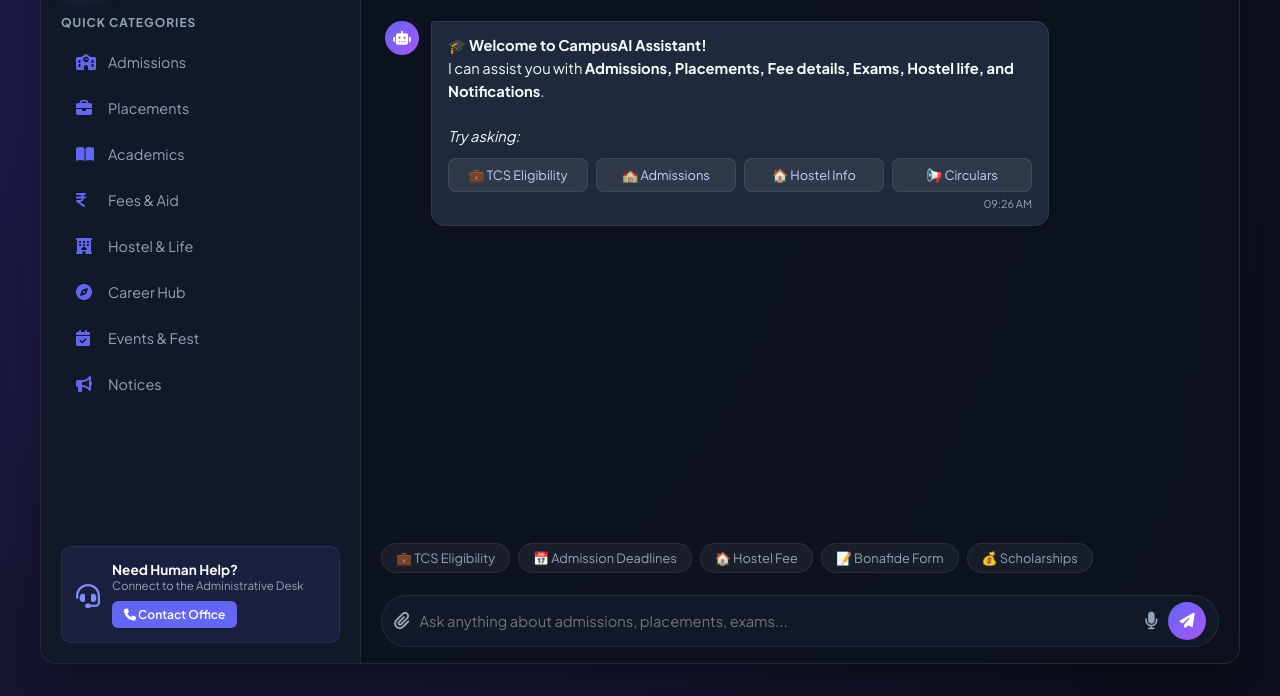
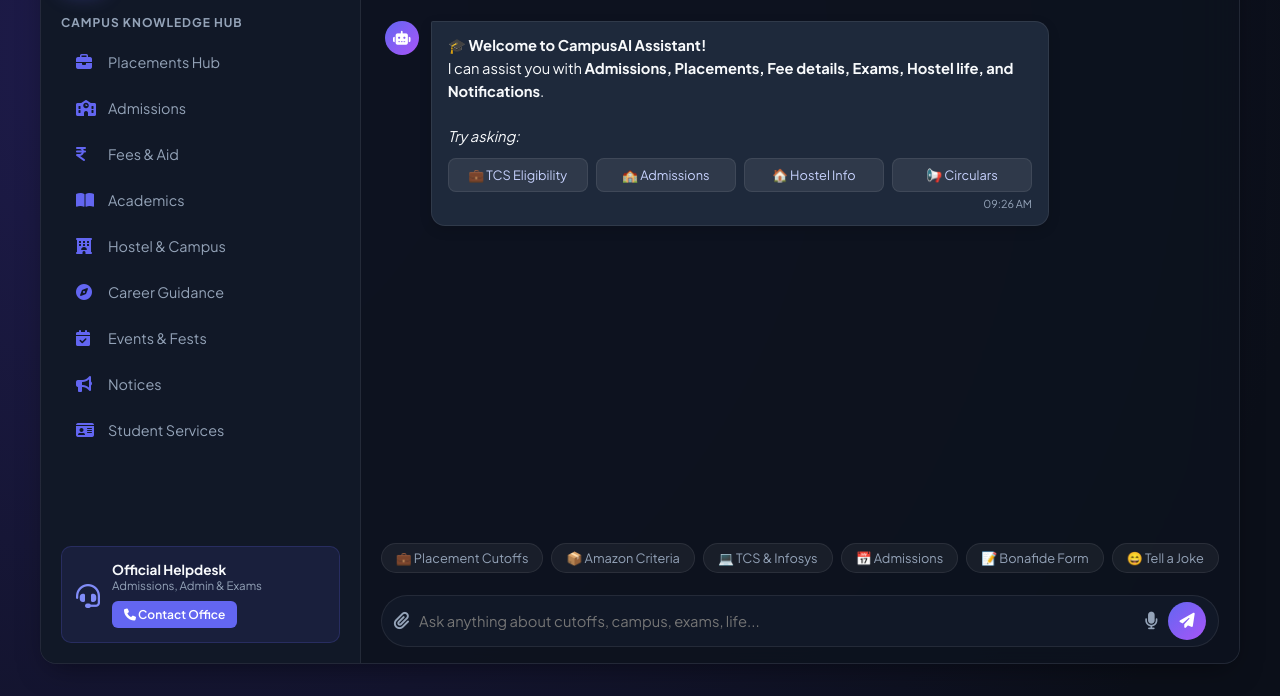
Before and after one commit to TulasiPolireddy/Ai-chat-bot, a plain HTML site: page index.html in a window 1280 px wide. Shown: the part 104-800 px from the top of the page. Drawn offline with Linux system fonts and the light colour scheme.

Commit message:
Update title and enhance sidebar content

```diff
--- a/index.html
+++ b/index.html
@@ -3,7 +3,7 @@
 <head>
     <meta charset="UTF-8">
     <meta name="viewport" content="width=device-width, initial-scale=1.0">
-    <title>CampusAI | Smart College Assistant</title>
+    <title>CampusAI | 4-Language Smart College Assistant</title>
     <!-- Google Fonts -->
     <link href="https://fonts.googleapis.com/css2?family=Plus+Jakarta+Sans:wght@300;400;500;600;700&display=swap" rel="stylesheet">
     <!-- Font Awesome Icons -->
@@ -13,7 +13,7 @@
 <body>
 
     <div class="chat-app-container">
-        <!-- Sidebar / Navigation Drawer -->
+        <!-- Sidebar Navigation -->
         <aside class="chat-sidebar" id="chatSidebar">
             <div class="brand">
                 <div class="brand-logo">
@@ -21,46 +21,49 @@
                 </div>
                 <div>
                     <h2>CampusAI</h2>
-                    <span class="badge">v2.5 Hybrid</span>
+                    <span class="badge">Multilingual 4-in-1</span>
                 </div>
             </div>
 
             <div class="sidebar-section">
-                <h3>Quick Categories</h3>
+                <h3>Campus Knowledge Hub</h3>
                 <div class="category-list">
-                    <button class="cat-btn" onclick="sendQuickPrompt('Tell me about Admissions')">
+                    <button class="cat-btn" onclick="sendQuickPrompt('Placement eligibility and company criteria')">
+                        <i class="fa-solid fa-briefcase"></i> <span>Placements Hub</span>
+                    </button>
+                    <button class="cat-btn" onclick="sendQuickPrompt('College admission process and dates')">
                         <i class="fa-solid fa-school"></i> <span>Admissions</span>
                     </button>
-                    <button class="cat-btn" onclick="sendQuickPrompt('Placement statistics and companies')">
-                        <i class="fa-solid fa-briefcase"></i> <span>Placements</span>
+                    <button class="cat-btn" onclick="sendQuickPrompt('Fee structure, deadlines and scholarships')">
+                        <i class="fa-solid fa-indian-rupee-sign"></i> <span>Fees & Aid</span>
                     </button>
-                    <button class="cat-btn" onclick="sendQuickPrompt('Show me Academic info and syllabus')">
+                    <button class="cat-btn" onclick="sendQuickPrompt('Exam schedule, syllabus and attendance')">
                         <i class="fa-solid fa-book-open"></i> <span>Academics</span>
                     </button>
-                    <button class="cat-btn" onclick="sendQuickPrompt('Fee structure and scholarships')">
-                        <i class="fa-solid fa-indian-rupee-sign"></i> <span>Fees & Aid</span>
+                    <button class="cat-btn" onclick="sendQuickPrompt('Hostel facilities, mess food and timings')">
+                        <i class="fa-solid fa-hotel"></i> <span>Hostel & Campus</span>
                     </button>
-                    <button class="cat-btn" onclick="sendQuickPrompt('Hostel facilities and mess rules')">
-                        <i class="fa-solid fa-hotel"></i> <span>Hostel & Life</span>
+                    <button class="cat-btn" onclick="sendQuickPrompt('Career roadmaps, resume and skills guidance')">
+                        <i class="fa-solid fa-compass"></i> <span>Career Guidance</span>
                     </button>
-                    <button class="cat-btn" onclick="sendQuickPrompt('Career path and resume guidance')">
-                        <i class="fa-solid fa-compass"></i> <span>Career Hub</span>
+                    <button class="cat-btn" onclick="sendQuickPrompt('College events, technical and cultural fests')">
+                        <i class="fa-solid fa-calendar-check"></i> <span>Events & Fests</span>
                     </button>
-                    <button class="cat-btn" onclick="sendQuickPrompt('Upcoming events and fests')">
-                        <i class="fa-solid fa-calendar-check"></i> <span>Events & Fest</span>
+                    <button class="cat-btn" onclick="sendQuickPrompt('Recent circulars and notices')">
+                        <i class="fa-solid fa-bullhorn"></i> <span>Notices</span>
                     </button>
-                    <button class="cat-btn" onclick="sendQuickPrompt('Recent circulars and notifications')">
-                        <i class="fa-solid fa-bullhorn"></i> <span>Notices</span>
+                    <button class="cat-btn" onclick="sendQuickPrompt('Student services, bonafide and certificates')">
+                        <i class="fa-solid fa-id-card"></i> <span>Student Services</span>
                     </button>
                 </div>
             </div>
 
-            <!-- College Emergency / Handoff -->
+            <!-- Human Handoff / Desk -->
             <div class="support-card">
                 <div class="support-icon"><i class="fa-solid fa-headset"></i></div>
                 <div>
-                    <h4>Need Human Help?</h4>
-                    <p>Connect to the Administrative Desk</p>
+                    <h4>Official Helpdesk</h4>
+                    <p>Admissions, Admin & Exams</p>
                     <button class="btn-support" onclick="triggerHandoff()"><i class="fa-solid fa-phone"></i> Contact Office</button>
                 </div>
             </div>
@@ -77,55 +80,55 @@
                     <div class="status-indicator">
                         <span class="online-dot"></span>
                         <div>
-                            <h3>College AI Assistant</h3>
-                            <span class="subtext">24/7 Smart Student Support</span>
+                            <h3>CampusAI Assistant</h3>
+                            <span class="subtext">Active • Ready to answer anything</span>
                         </div>
                     </div>
                 </div>
 
                 <div class="header-actions">
-                    <!-- Language Selector (English / Telugu) -->
+                    <!-- 4-Language Selector -->
                     <div class="lang-selector">
                         <i class="fa-solid fa-language"></i>
                         <select id="langSelect" onchange="changeLanguage()">
                             <option value="en">English</option>
                             <option value="te">తెలుగు (Telugu)</option>
+                            <option value="hi">हिन्दी (Hindi)</option>
+                            <option value="ta">தமிழ் (Tamil)</option>
                         </select>
                     </div>
 
-                    <!-- Clear Chat -->
-                    <button class="icon-btn" title="Clear Conversation" onclick="clearChat()">
+                    <!-- Reset Chat -->
+                    <button class="icon-btn" title="Reset Conversation" onclick="clearChat()">
                         <i class="fa-solid fa-rotate-right"></i>
                     </button>
                 </div>
             </header>
 
-            <!-- Messages Window -->
-            <div class="chat-body" id="chatBody">
-                <!-- Bot Welcome Message will be loaded here -->
+            <!-- Chat Window -->
+            <div class="chat-body" id="chatBody"></div>
+
+            <!-- Quick Action Chips -->
+            <div class="quick-chips" id="quickChips">
+                <button class="chip" onclick="sendQuickPrompt('Placement eligibility and companies')">💼 Placement Cutoffs</button>
+                <button class="chip" onclick="sendQuickPrompt('Amazon placement requirements')">📦 Amazon Criteria</button>
+                <button class="chip" onclick="sendQuickPrompt('TCS and Infosys criteria')">💻 TCS & Infosys</button>
+                <button class="chip" onclick="sendQuickPrompt('Admission last date and documents')">📅 Admissions</button>
+                <button class="chip" onclick="sendQuickPrompt('How can I get a Bonafide Certificate?')">📝 Bonafide Form</button>
+                <button class="chip" onclick="sendQuickPrompt('Tell me a campus joke')">😄 Tell a Joke</button>
             </div>
 
-            <!-- Suggestions Chip Carousel -->
-            <div class="quick-chips" id="quickChips">
-                <button class="chip" onclick="sendQuickPrompt('TCS placement criteria')">💼 TCS Eligibility</button>
-                <button class="chip" onclick="sendQuickPrompt('Admission last date')">📅 Admission Deadlines</button>
-                <button class="chip" onclick="sendQuickPrompt('Hostel fee structure')">🏠 Hostel Fee</button>
-                <button class="chip" onclick="sendQuickPrompt('How to get Bonafide Certificate?')">📝 Bonafide Form</button>
-                <button class="chip" onclick="sendQuickPrompt('Scholarship eligibility')">💰 Scholarships</button>
-            </div>
-
-            <!-- Input Area -->
+            <!-- Input Bar -->
             <footer class="chat-footer">
                 <div class="input-wrapper">
-                    <!-- Document Mock Upload Button -->
-                    <label class="file-upload-btn" title="Upload circular / syllabus document">
+                    <label class="file-upload-btn" title="Upload circular or document">
                         <i class="fa-solid fa-paperclip"></i>
                         <input type="file" id="docUpload" accept=".pdf,.doc,.txt" onchange="handleFileUpload(event)">
                     </label>
 
-                    <input type="text" id="userInput" placeholder="Ask anything about admissions, placements, exams..." autocomplete="off">
+                    <input type="text" id="userInput" placeholder="Ask anything about cutoffs, campus, exams, life..." autocomplete="off">
 
-                    <button id="micBtn" class="action-btn" title="Voice Input (Speech-to-text)" onclick="toggleSpeechRecognition()">
+                    <button id="micBtn" class="action-btn" title="Voice Input" onclick="toggleSpeechRecognition()">
                         <i class="fa-solid fa-microphone"></i>
                     </button>
 
```
